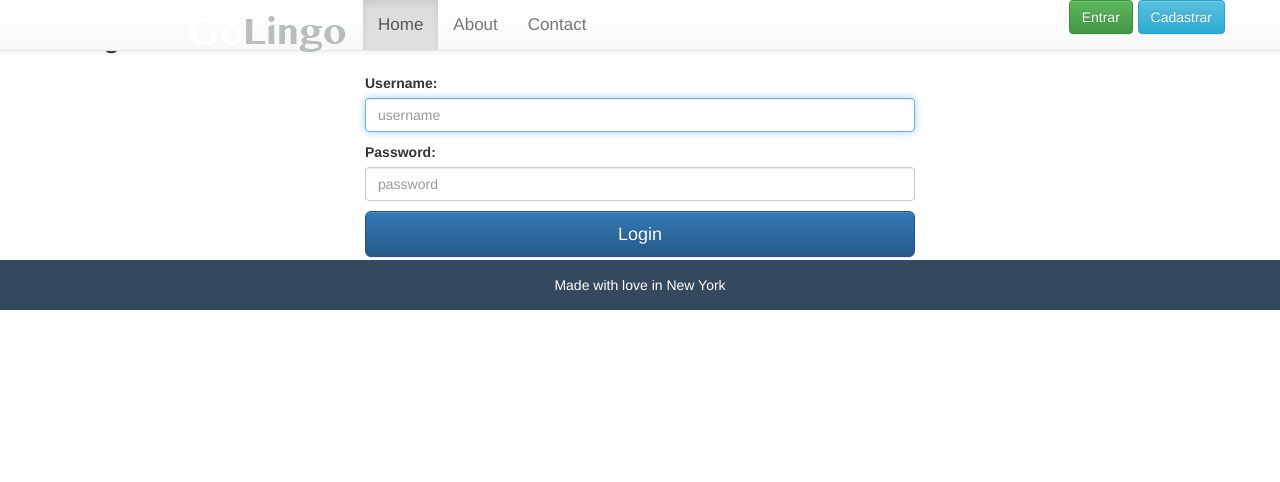
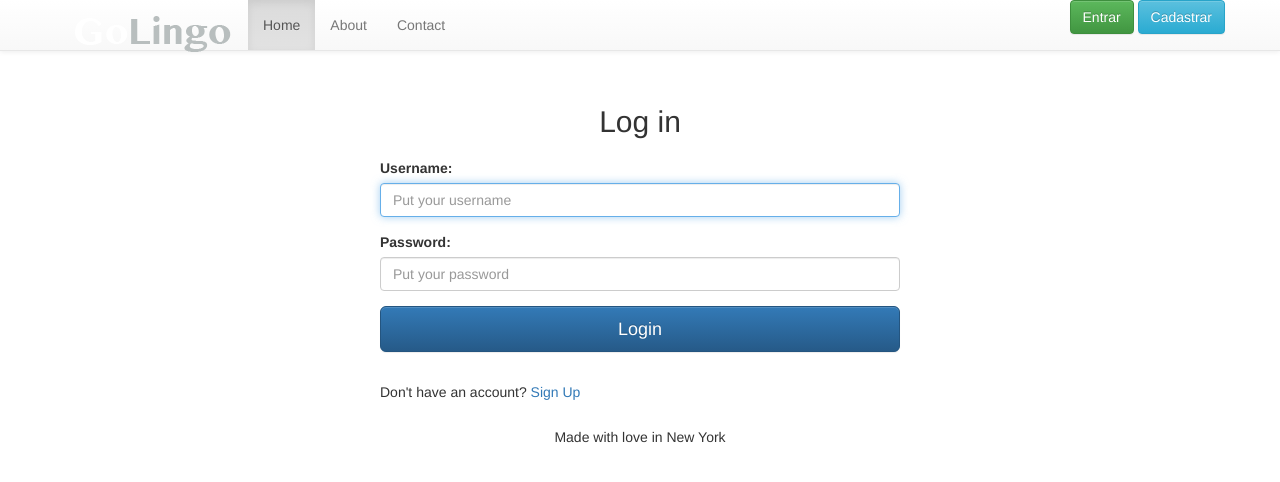
Before and after one commit to jesuejunior/golingo, a Django app: template templates/registration/login.html in a window 1280 px wide. Shown: the top 482 px of the page. Run offline with Django 3.2, Linux system fonts and the light colour scheme; the template is opened without the code that fills it: values that come from a table or form of the project are taken from there, others are empty; some libraries are stand-ins or nearby versions.

Commit message:
Improviments on register and login pages

```diff
--- a/static/css/style.css
+++ b/static/css/style.css
@@ -1,100 +1,17 @@
-.form-login {
+body {
+    padding-top: 70px;
+}
+
+.form-register {
     max-width: 550px;
     padding: 15px;
     margin: 0 auto;
-
-}
-
-.form-register {
-    max-width: 600px;
-    padding: 15px;
-    margin: 0 auto;
-}
-
-.nav-pills > li.active > a, .nav-pills > li.active > a:hover, .nav-pills > li.active > a:focus{
-    /*background-color: #2ecc71;*/
-    background-color: #5b7995;
-}
-
-.navbar-brand {
-    padding-left: 130px;
-}
-
-.placar {
-    line-height:150px;
 }
 
 .tooltip {
     display: block;
 }
 
-.btn-user-action {
-    padding: 5px 5px 5px 5px ;
+.form-info {
+    padding-top: 30px;
 }
-
-.navbar-fixed-top {
-    font-size: 17px;
-    background-color: #195F40;
-}
-
-body {
-    background-color: #fff;
-}
-
-.text-white {
-    color: #ffffff;
-}
-
-.btn-text-black {
-    color: #000;
-}
-
-.jumbotron {
-    background-color: #dedede;
-    margin-top: 40px;
-    margin-bottom: -20px;
-}
-
-.full-container {
-    right: 0px;
-    left: 0px;
-    margin-top: 15px;
-    margin-bottom: 20px;
-    padding-top: 15px;
-    padding-bottom: 15px;
-    min-height: 275px;
-}
-
-.full-container-team-header {
-    right: 0px;
-    left: 0px;
-    background-color: #2C3E50;
-    padding-left:20px;
-    padding-top: 1px;
-    padding-bottom: 1px;
-    color: #BDC3C7;
-}
-
-.full-container-team {
-    right: 0px;
-    left: 0px;
-    margin-top: 3px;
-    margin-bottom: 20px;
-    background-color: #34495e;
-    padding-top: 15px;
-    padding-bottom: 15px;
-    color: #ffffff;
-}
-
-.text-center {
-    text-align: center;
-}
-
-.text-right {
-    text-align: right;
-}
-
-.img-thumb {
-    width: 100px;
-    height: 100px;
-}
--- a/templates/registration/login.html
+++ b/templates/registration/login.html
@@ -1,10 +1,10 @@
 {% extends "menu.html" %}
 
 {% block container %}
-    <div class="form-signin">
+    <div class="form-register">
 
-        <h2 class="form-signin-heading">Log in</h2>
-        <form method="post" action="" style="max-width: 550px;margin:0 auto">
+        <h2 class="text-center">Log in</h2>
+        <form method="post" action="" >
             {% csrf_token %}
             <dl class="register">
                     {% for field in form %}
@@ -13,18 +13,24 @@
                                 - {{ field.errors }}</div>{% endif %}
                     {% endfor %}
                 </dl>
-            <p class="required">
+            <div class="form-group">
                 <label for="id_username">Username:</label>
-                <input id="id_username" maxlength="254" name="username" type="text" class="form-control" placeholder="username" autofocus="">
-            </p>
+                <input id="id_username" maxlength="120" name="username" type="text" class=" require form-control" placeholder="Put your username" autofocus="">
+            </div>
 
-            <p class="required">
+            <div class="form-group">
                 <label for="id_password">Password:</label>
-                <input id="id_password" maxlength="120" name="password" type="password" class="form-control" placeholder="password">
-            </p>
+                <input id="id_password" maxlength="40" name="password" type="password" class="form-control" placeholder="Put your password">
+            </div>
 
             <button type="submit"  class="btn btn-lg btn-primary btn-block" id="submit">Login </button>
 
         </form>
+        <div class="form-info">
+            <p>
+                Don't have an account? <a href="{% url 'registration_register' %}">Sign Up</a>
+
+            </p>
+        </div>
     </div>
 {% endblock %}
```
Also changed, not shown: templates/registration/registration_form.html (+30 -28 lines).
